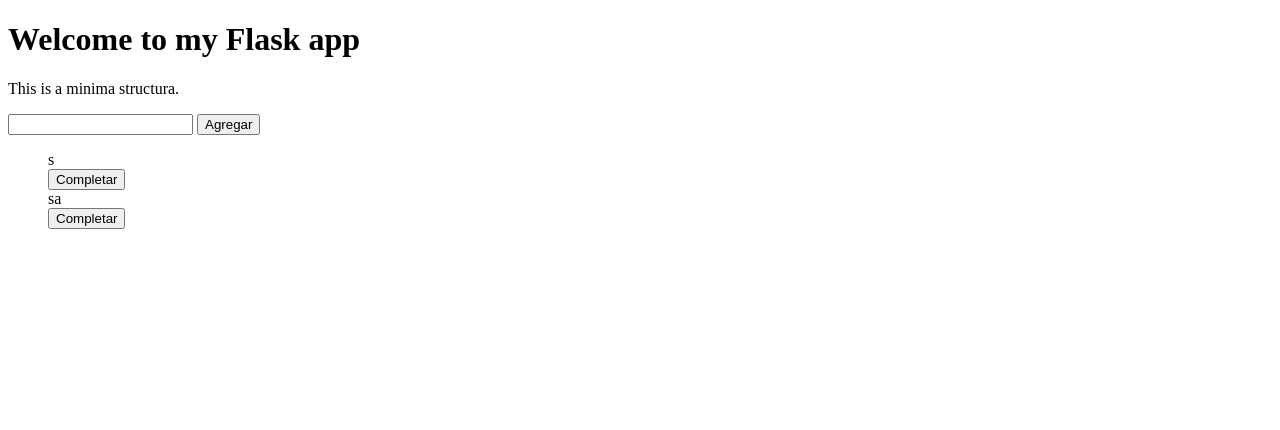
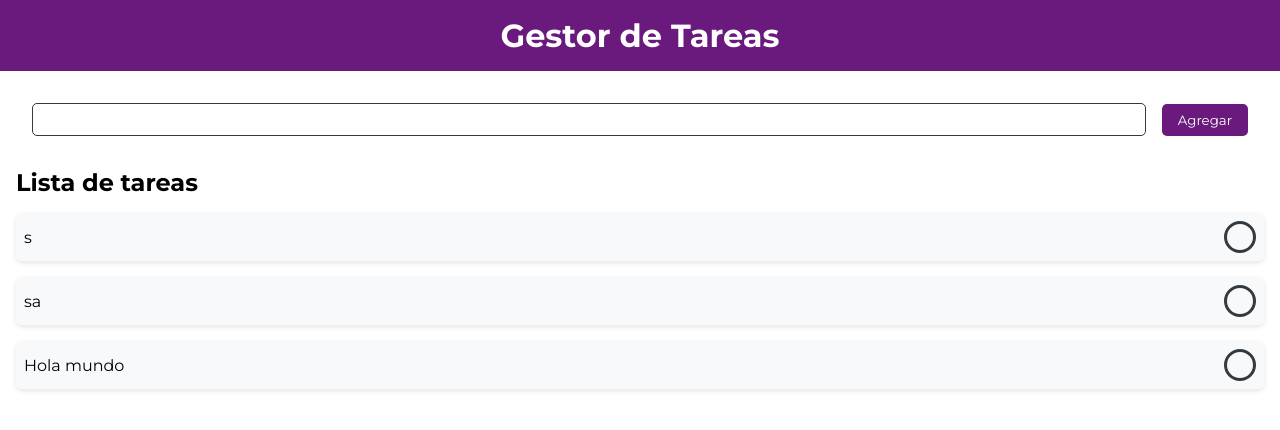
Before and after one commit to MLuisaGP/GestorTareasFlask, a Flask app: page / in a window 1280 px wide. Shown: the top 430 px of the page. Run offline with Flask 3, Linux system fonts and the light colour scheme.

Commit message:
Feature: Se agrega css al gestor de tareas

```diff
--- a/app/model/GestisDeTareas.py
+++ b/app/model/GestisDeTareas.py
@@ -29,7 +29,7 @@ class GestorDeTareas:
     def completar_tarea(self, tarea_id):
         for tarea in self.tareas:
             if tarea['id'] == tarea_id:
-                tarea['completada'] = True
+                tarea['completada'] = not tarea['completada']
 
                 self.guardar_tareas()
                 return True
--- a/database/tareas.json
+++ b/database/tareas.json
@@ -1 +1 @@
-[{"id": "a2c1ff1b-80dc-41b6-876a-b12100c2fbab", "texto": "s", "completada": false}, {"id": "0ac9376e-09bc-44ee-90a1-152b78628439", "texto": "sa", "completada": false}]
+[{"id": "a2c1ff1b-80dc-41b6-876a-b12100c2fbab", "texto": "s", "completada": false}, {"id": "0ac9376e-09bc-44ee-90a1-152b78628439", "texto": "sa", "completada": false}, {"id": "0c7fe87a-82ec-443f-b285-2c2b4af60c8f", "texto": "Hola mundo", "completada": false}]
--- a/static/css/style.css
+++ b/static/css/style.css
@@ -1,7 +1,128 @@
+* {
+    margin: 0;
+    padding: 0;
+    box-sizing: border-box;
+}
+:root {
+    --primary-color: #6A197D;
+    --secondary-color: #FFA5B0;
+    --success-color: #28a745;
+    --danger-color: #dc3545;
+    --warning-color: #ffc107;
+    --info-color: #95E682;
+    --light-color: #f8f9fa;
+    --dark-color: #343a40;
+    --background-light: #ffffff;
+    --text-dark: #333;
+    --text-light: #fff;
+    --text-completado: #e6e6e6;
+}
+
+body {
+    background-color: var(--background-light);
+    font-family: 'Montserrat', sans-serif;
+}
+
+header {
+    background-color: var(--primary-color);
+    color: var(--text-light);
+    padding: 1rem;
+    text-align: center;
+}
+
+main {
+    padding: 1rem;
+}
+.agregar-tarea {
+    display: flex;
+    justify-content: center;
+    align-items: center;
+    margin-bottom: 1rem;
+    width: 100%;
+
+}
+.agregar-tarea form {
+    margin: 1rem;
+    width: 100%;
+    display: flex;
+    justify-content: space-between;
+    align-items: center;
+}
+.agregar-tarea form input {
+    flex: 1;
+}
+
+
+.titulo {
+    margin-bottom: 1rem;
+    font-size: 1.5rem;
+    font-weight: bold;
+
+}
+form {
+    display: flex;
+    gap: 1rem;
+    justify-content: center;
+    align-items: center;
+
+}
+
+input[type="text"] {
+    padding: 0.5rem;
+    border: 1px solid var(--dark-color);
+    border-radius: 5px;
+}
+
+button {
+    font-family: 'Montserrat', sans-serif;
+    padding: 0.5rem 1rem;
+    background-color: var(--primary-color);
+    color: var(--text-light);
+    border: none;
+    border-radius: 5px;
+    cursor: pointer;
+    transition: background-color 0.3s ease;
+}
+
+button:hover {
+    background-color: var(--secondary-color);
+}
+
+.tareas {
+    margin-top: 1rem;
+    display: flex;
+    flex-direction: column;
+    gap: 2rem;
+}
+.lista-tareas {
+    display: flex;
+    flex-direction: column;
+    gap: 1rem;
+}
 .tarea {
+    display: flex;
+    justify-content: space-between;
+    align-items: center;
     list-style: none;
+    padding: 0.5rem;
+    background-color: var(--light-color);
+    border-radius: 5px;
+    box-shadow: 0 2px 5px rgba(0, 0, 0, 0.1);
 }
 
 .tarea.completada {
     text-decoration: line-through;
+    background-color: var(--text-completado);
 }
+.checked {
+    border: 3px solid var(--dark-color);
+    background-color: transparent;
+    border-radius: 100vh;
+    width: 2rem;
+    height: 2rem;
+    margin:0;
+    padding:0;
+}
+.checked.completado {
+    background-color: var(--success-color);
+}
--- a/templates/index.html
+++ b/templates/index.html
@@ -4,29 +4,33 @@
 <head>
     <meta charset="UTF-8">
     <meta name="viewport" content="width=device-width, initial-scale=1.0">
+    <link rel="preconnect" href="https://fonts.googleapis.com">
+    <link rel="preconnect" href="https://fonts.gstatic.com" crossorigin>
+    <link href="https://fonts.googleapis.com/css2?family=Montserrat:ital,wght@0,100..900;1,100..900&display=swap"
+        rel="stylesheet">
     <title>{{title}}</title>
     <link rel="stylesheet" href="/static/css/style.css">
 </head>
 
 <body>
     <header>
-        <h1>Welcome to my Flask app</h1>
+        <h1>Gestor de Tareas</h1>
     </header>
     <main>
-        <p>This is a minima structura.</p>
-        <div>
+        <div class="agregar-tarea">
             <form action="{{url_for('main.agregar_tarea')}}" method="post">
-                <input type="text" name="texto" id="texto">
-                <button type="submit">Agregar</button>
+                <input type="text" name="texto" id="texto" class="form-control">
+                <button type="submit" class="btn btn-primary">Agregar</button>
             </form>
         </div>
-        <div>
-            <ul>
+        <p class="titulo">Lista de tareas</p>
+        <div class="tareas">
+            <ul class="lista-tareas">
                 {% for tarea in tareas %}
                 <li id="{{tarea.id}}" class="tarea {{'completada' if tarea.completada else ''}}">
                     {{tarea.texto}}
                     <form action="{{url_for('main.completar_tarea', id=tarea.id)}}" method="post">
-                        <button type="submit">Completar</button>
+                        <button type="submit" class="checked {{'completado' if tarea.completada else ''}}"></button>
                     </form>
                 </li>
                 {% endfor %}
```
Also changed, not shown: static/img/checkbox-checked.png (added).
